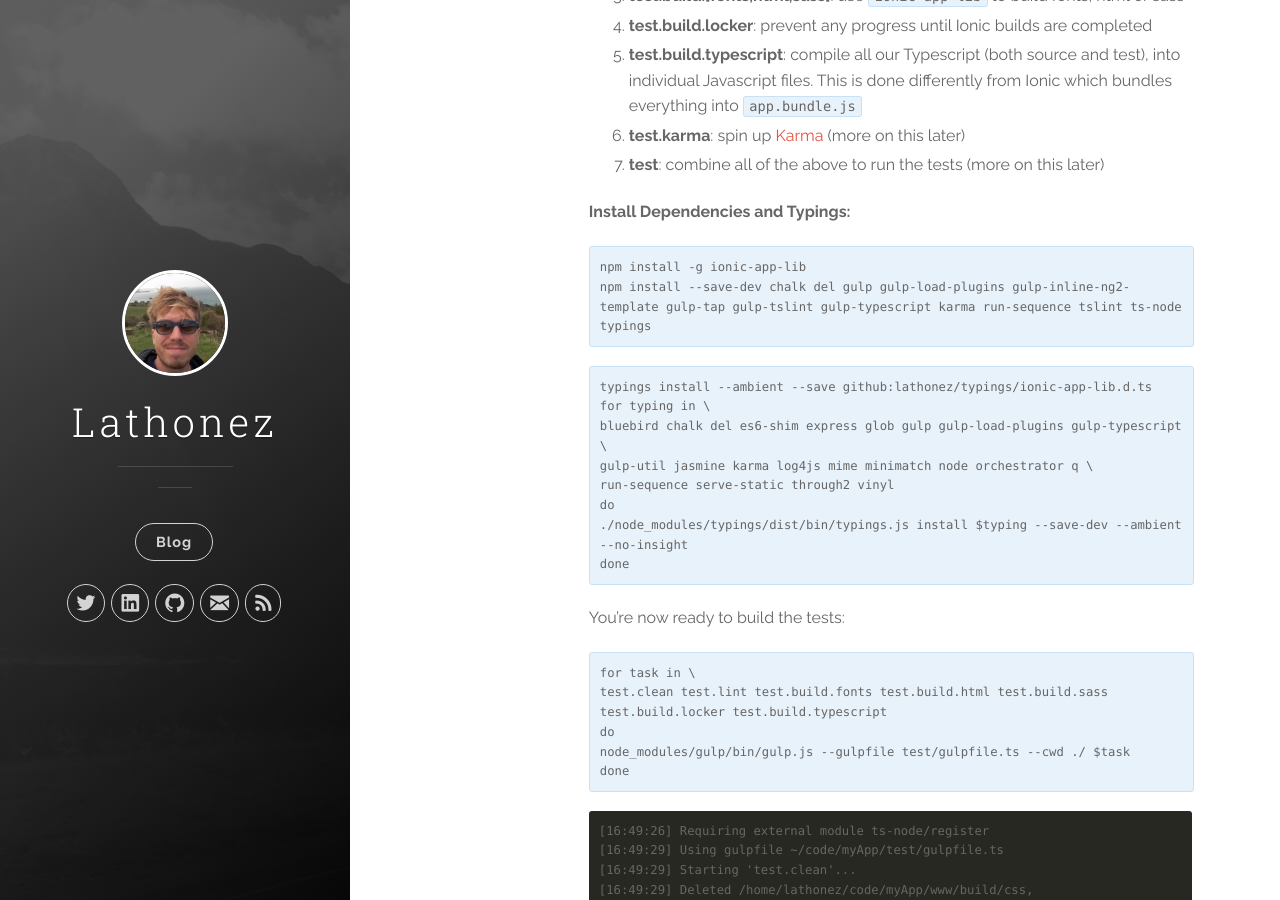
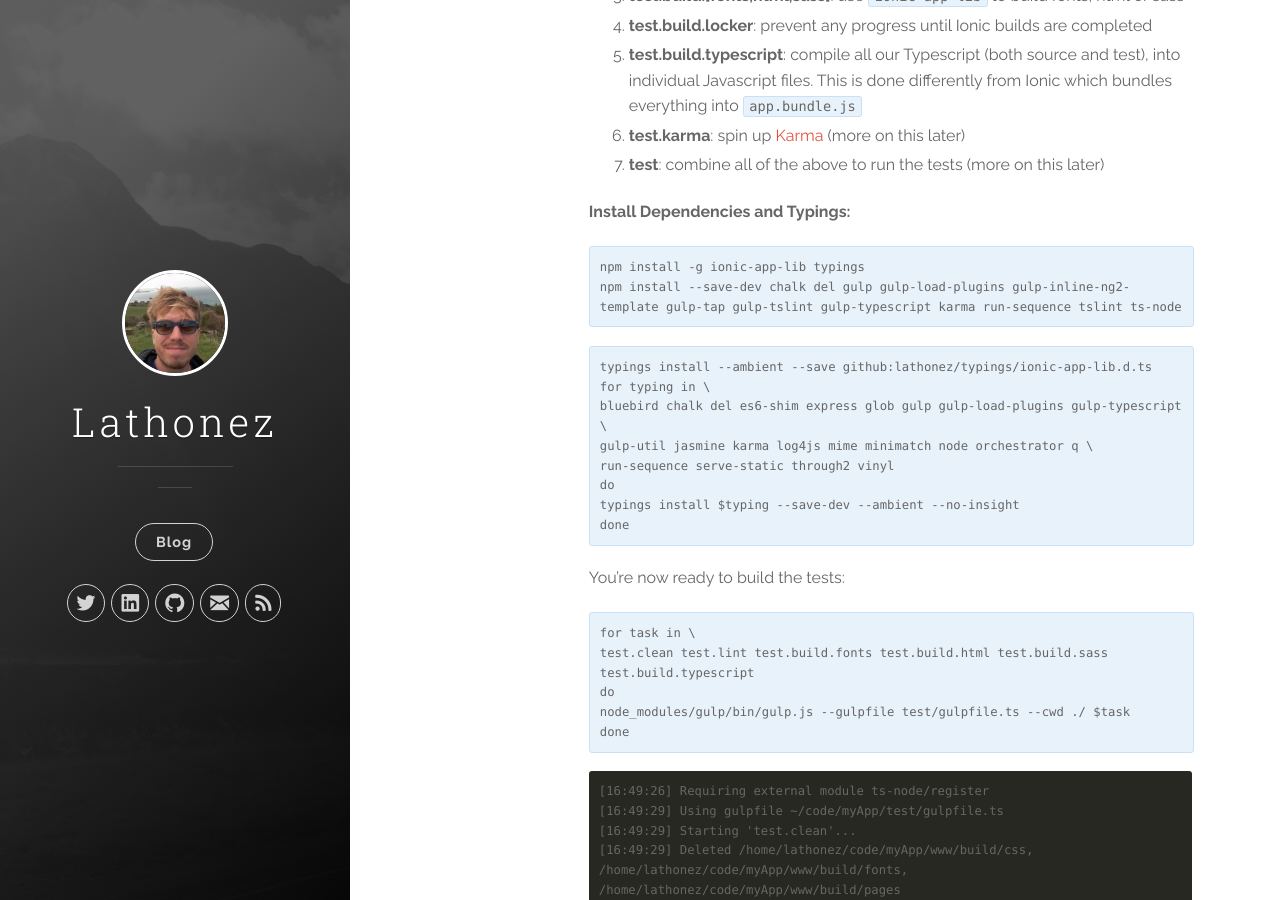
Before and after one commit to lathonez/lathonez.github.io, a Jekyll site: the page built from _posts/2016-02-21-ionic-2-unit-testing.markdown, in a window 1280 px wide and 900 px high, scrolled down 3811 px. Built offline with Jekyll 4.4.1, drawn with Linux system fonts in a browser that asks for light colours; nearby versions of some CDN libraries; some of the changed text lies outside the part shown.

Commit message:
Fixes after beta3

```diff
--- a/_posts/2016-02-21-ionic-2-unit-testing.markdown
+++ b/_posts/2016-02-21-ionic-2-unit-testing.markdown
@@ -147,8 +147,8 @@ This gulpfile defines several tasks which gulp will carry out for us during the
 
 <div class="highlighter-rouge">
 <pre class="lowlight">
-<code>npm install -g ionic-app-lib
-npm install --save-dev chalk del gulp gulp-load-plugins gulp-inline-ng2-template gulp-tap gulp-tslint gulp-typescript karma run-sequence tslint ts-node typings</code>
+<code>npm install -g ionic-app-lib typings
+npm install --save-dev chalk del gulp gulp-load-plugins gulp-inline-ng2-template gulp-tap gulp-tslint gulp-typescript karma run-sequence tslint ts-node</code>
 </pre>
 </div>
 
@@ -160,7 +160,7 @@ bluebird chalk del es6-shim express glob gulp gulp-load-plugins gulp-typescript
 gulp-util jasmine karma log4js mime minimatch node orchestrator q \
 run-sequence serve-static through2 vinyl
 do
-./node_modules/typings/dist/bin/typings.js install $typing --save-dev --ambient --no-insight
+typings install $typing --save-dev --ambient --no-insight
 done</code>
 </pre>
 </div>
@@ -170,7 +170,7 @@ You're now ready to build the tests:
 <div class="highlighter-rouge">
 <pre class="lowlight">
 <code>for task in \
-test.clean test.lint test.build.fonts test.build.html test.build.sass test.build.locker test.build.typescript
+test.clean test.lint test.build.fonts test.build.html test.build.sass test.build.typescript
 do
 node_modules/gulp/bin/gulp.js --gulpfile test/gulpfile.ts --cwd ./ $task
 done</code>
```
Also changed, not shown: other parts of _posts/2016-02-21-ionic-2-unit-testing.markdown (+1 -1 lines).
